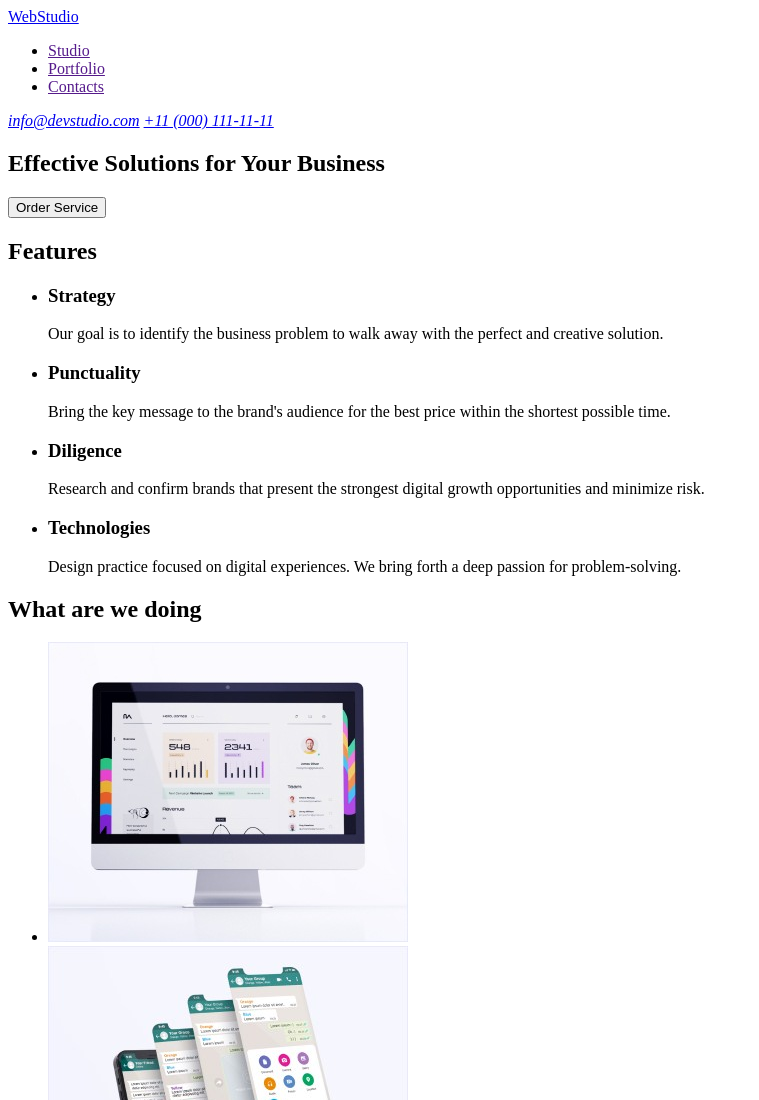
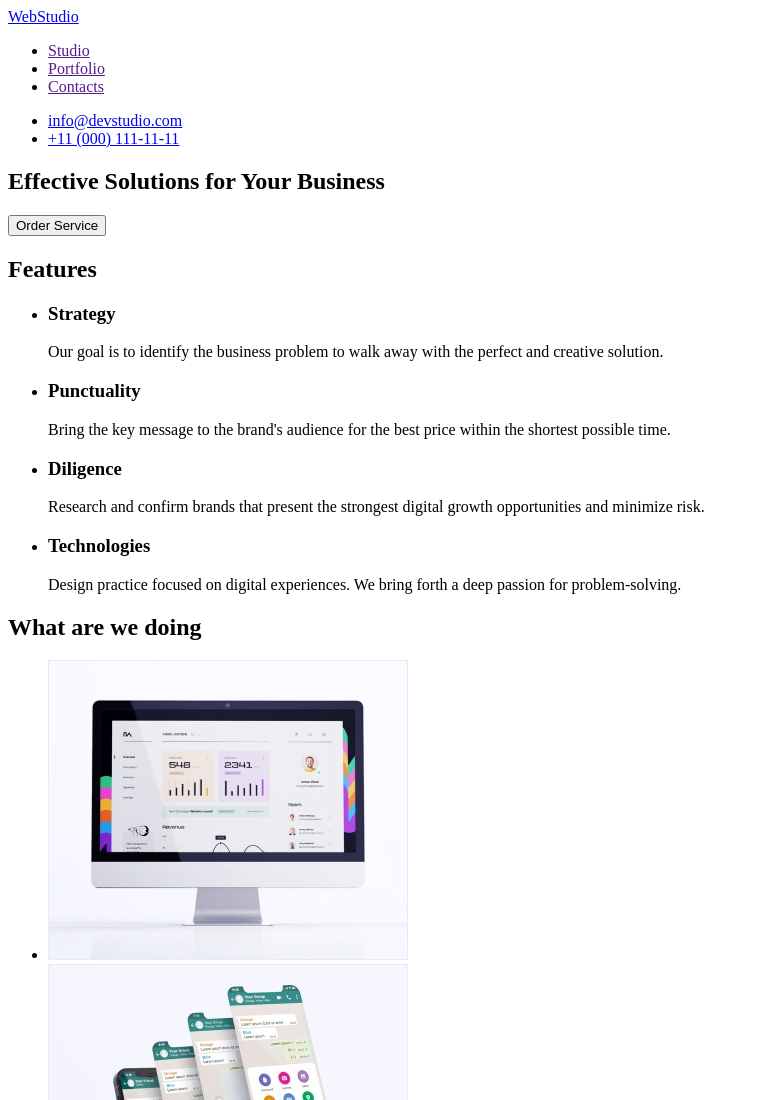
Before and after one commit to koreniak/goit-markup-hw-01, a plain HTML site: page index.html in a window 1280 px wide. Shown: the top 1100 px of the page, without its empty margins (0-759 px from the left). Drawn offline with Linux system fonts and the light colour scheme.

Commit message:
Замінив тег adress на ul у header

```diff
--- a/index.html
+++ b/index.html
@@ -19,10 +19,14 @@
             </ul>
         </nav>
 
-        <address>
-            <a href="mailto:info@devstudio.com">info@devstudio.com</a>
-            <a href="tel:+110001111111">+11 (000) 111-11-11</a>
-        </address>
+        <ul>
+            <li>
+                <a href="mailto:info@devstudio.com">info@devstudio.com</a>
+            </li>
+            <li>
+                <a href="tel:+110001111111">+11 (000) 111-11-11</a>
+            </li>
+        </ul>
 
     </header>
 
```
